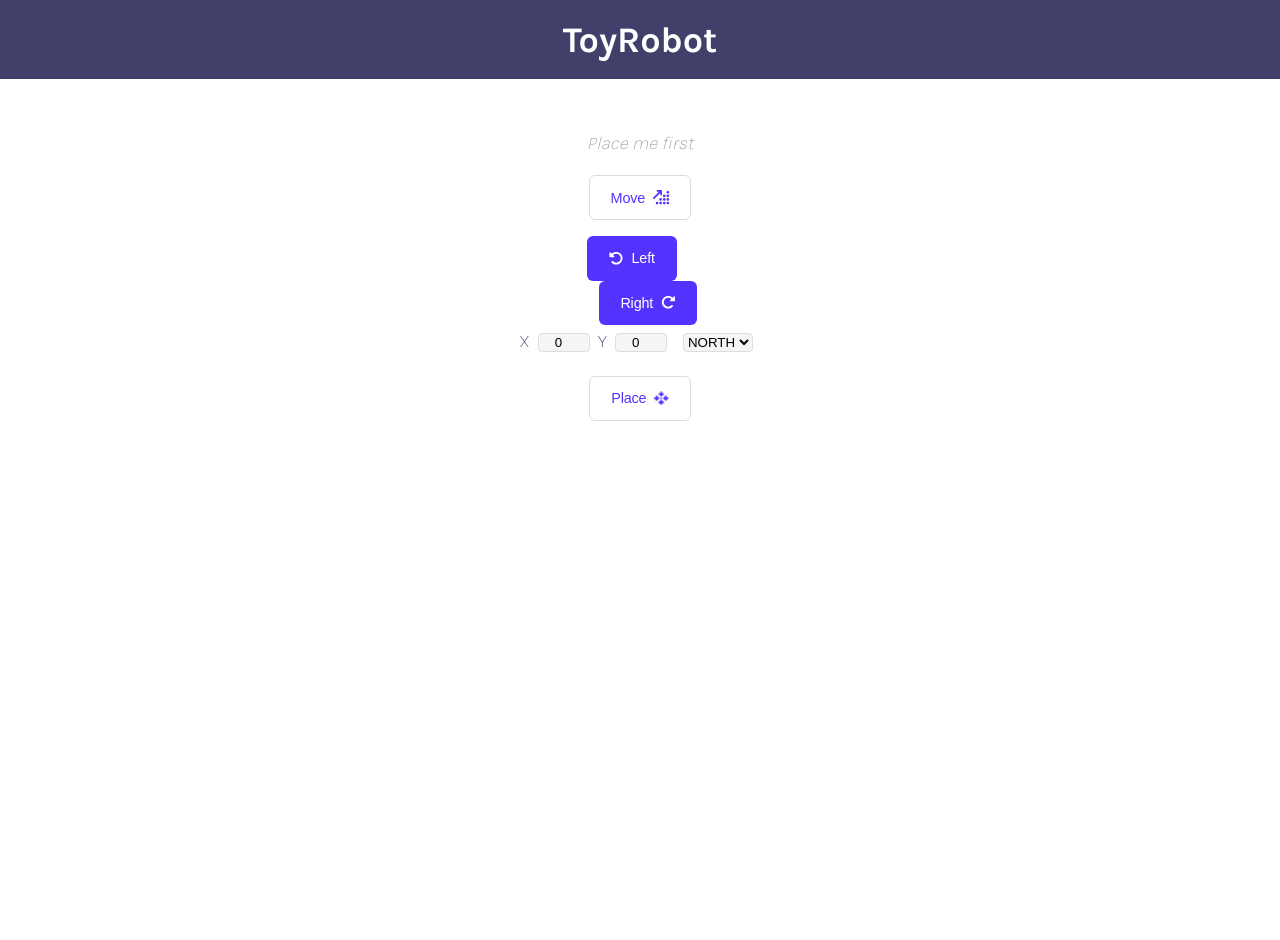
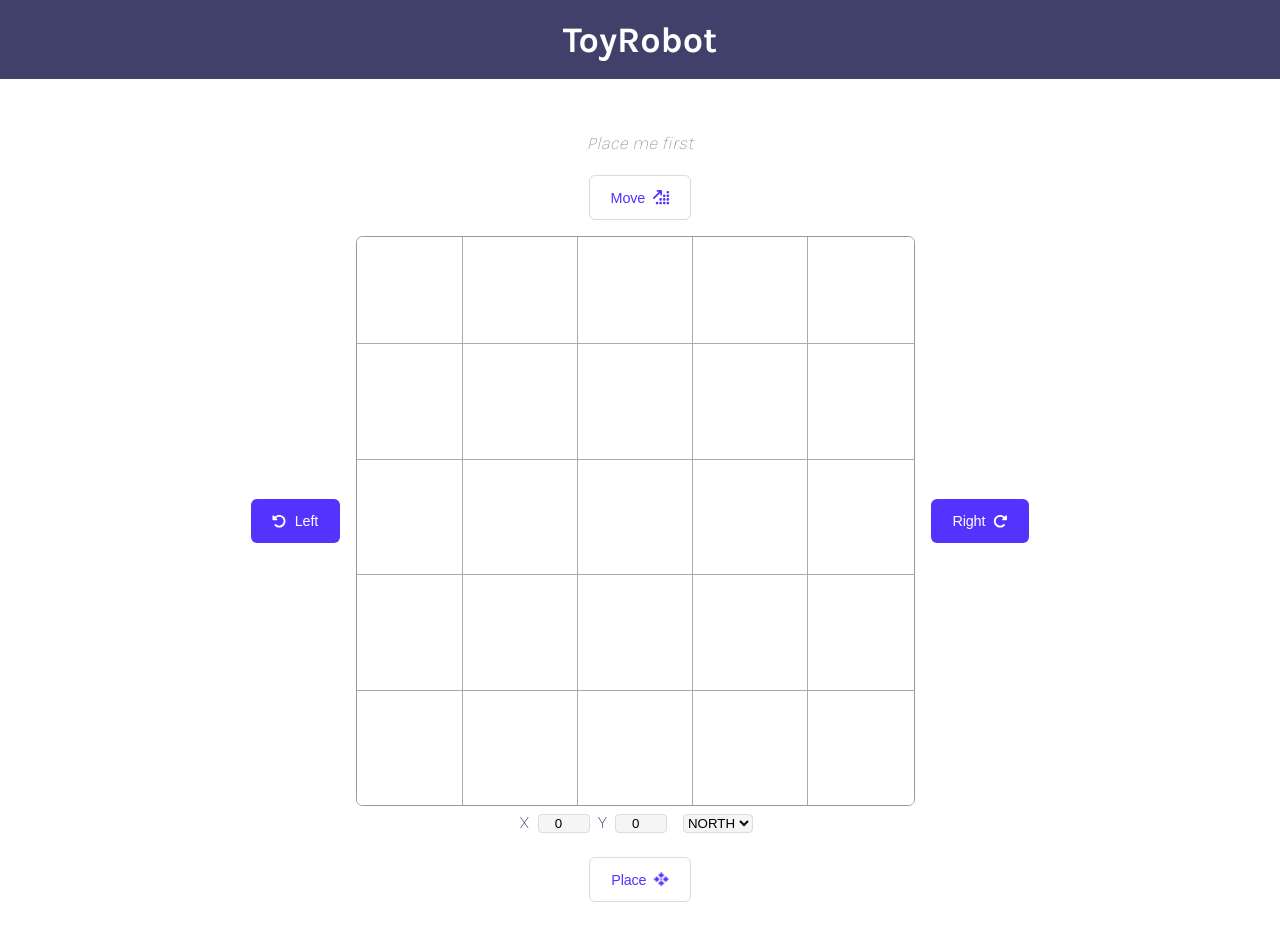
Before and after one commit to MarnuLombard/MrYum, a React (Create React App) app: page / in a window 1280 px wide. Shown: the top 940 px of the page. Before the commit the page ends 800 px from the top, so only its background shows below. Built offline with nearby package versions, Linux system fonts and the light colour scheme.

Commit message:
[bugfix] Add the `board` css - Was erroneously committed as an empty file

```diff
--- a/src/components/Board.scss
+++ b/src/components/Board.scss
@@ -0,0 +1,47 @@
+.board {
+  background: url('../../public/logo.png') no-repeat center center;
+  background-size: contain;
+  border: 1px solid #999;
+  border-radius: 0.4rem;
+  overflow: hidden;
+
+  &__wrapper {
+    display: inline-grid;
+    vertical-align: middle;
+  }
+}
+
+.tile_row {
+  margin: -0.6rem;
+}
+
+.tile {
+  border: 1px #aaa solid;
+  display: inline-grid;
+  margin: 0 -1px;
+  padding: 3.6rem;
+  position: relative;
+  transition: background-color 2s ease-in;
+}
+
+.tile.visible {
+  background-color: #fff;
+  display: inline-grid;
+}
+
+.tile .icon {
+  display: none;
+}
+
+.tile.active .icon {
+  display: block;
+  left: calc(50% - 0.5rem);
+  position: absolute;
+  top: calc(50% - 0.5rem);
+  transition: all 0.4s ease;
+}
+
+.tile.active .icon svg {
+  height: 1rem;
+  width: 1rem;
+}
```
Also changed, not shown: 1 other file (tests, documents, lock files or other folders).
